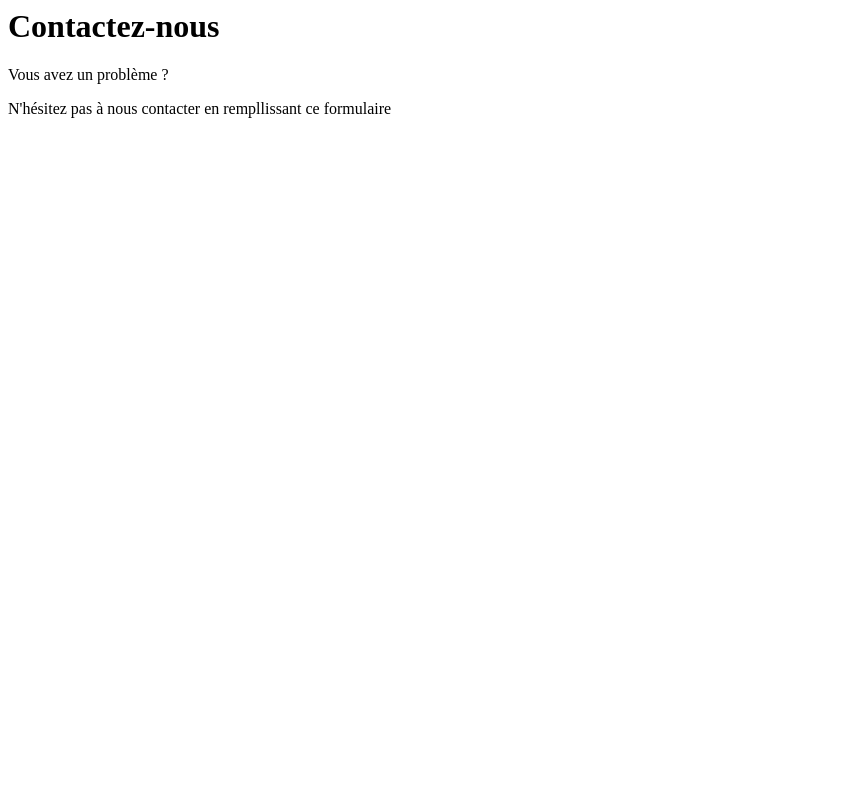
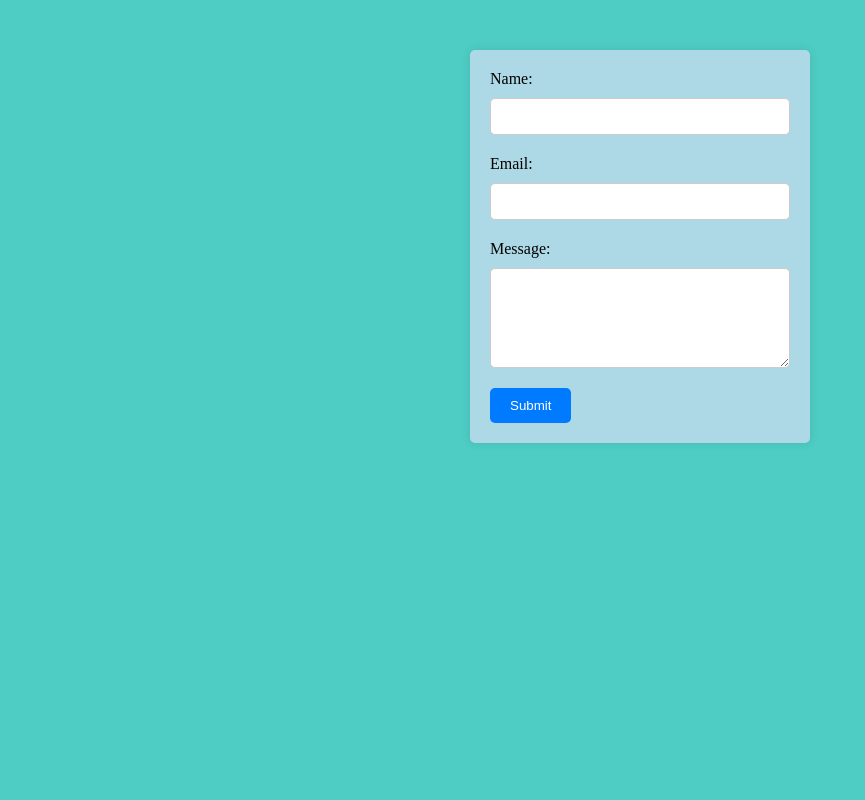
Before and after one commit to TonitoFleur/ProjetV2, a Flask app: page /contact in a window 1280 px wide. Shown: the whole page, without its empty margins (0-865 px from the left). Run offline with Flask 3, Linux system fonts and the light colour scheme.

Commit message:
page contact créée, a tester

```diff
--- a/templates/contact.html
+++ b/templates/contact.html
@@ -1,5 +1,53 @@
-<div class="contactez-nous">
-<h1>Contactez-nous</h1>
-<p>Vous avez un problème ?</p>
-<p>N'hésitez pas à nous contacter en rempllissant ce formulaire </p>
-<form action="/contac
+<head>
+  <title>Nous contacter</title>
+  <style>
+    body {
+      background-color: #4ECDC4;
+    }
+    form {
+      background-color: #ADD8E6;
+      padding: 20px;
+      margin: 0 auto;
+      width: 300px;
+      margin-top: 50px;
+      border-radius: 5px;
+      box-shadow: 0px 0px 10px rgba(0,0,0,0.1);
+    }
+    label {
+      display: block;
+      margin-bottom: 10px;
+    }
+    input[type="text"], input[type="email"], textarea {
+      width: 100%;
+      padding: 10px;
+      margin-bottom: 20px;
+      border-radius: 5px;
+      border: 1px solid #ccc;
+    }
+    textarea {
+      height: 100px;
+    }
+    input[type="submit"] {
+      background-color: #007BFF;
+      color: #fff;
+      padding: 10px 20px;
+      border: none;
+      border-radius: 5px;
+      cursor: pointer;
+    }
+  </style>
+</head>
+<body>
+  <form>
+    <label for="name">Name:</label>
+    <input type="text" id="name" name="name">
+
+    <label for="email">Email:</label>
+    <input type="email" id="email" name="email">
+
+    <label for="message">Message:</label>
+    <textarea id="message" name="message"></textarea>
+
+    <input type="submit" value="Submit">
+  </form>
+</body>
```
